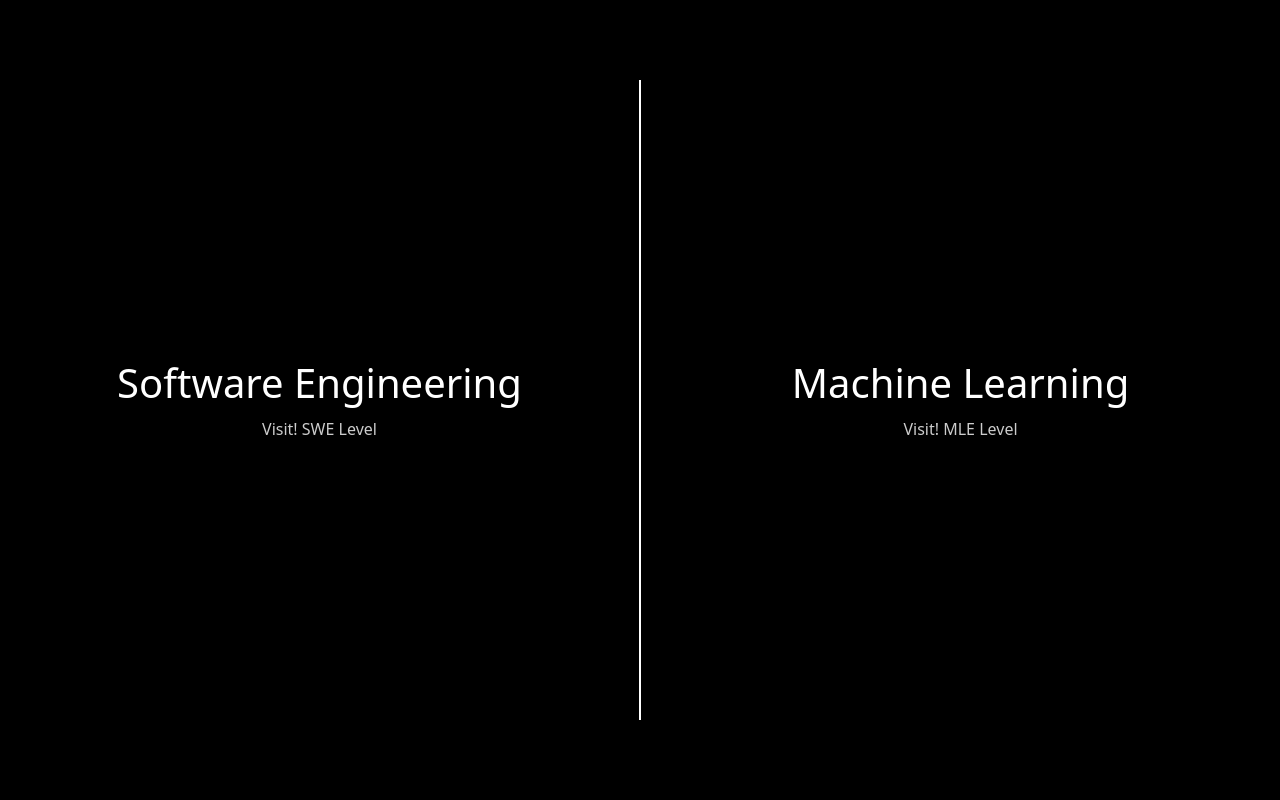
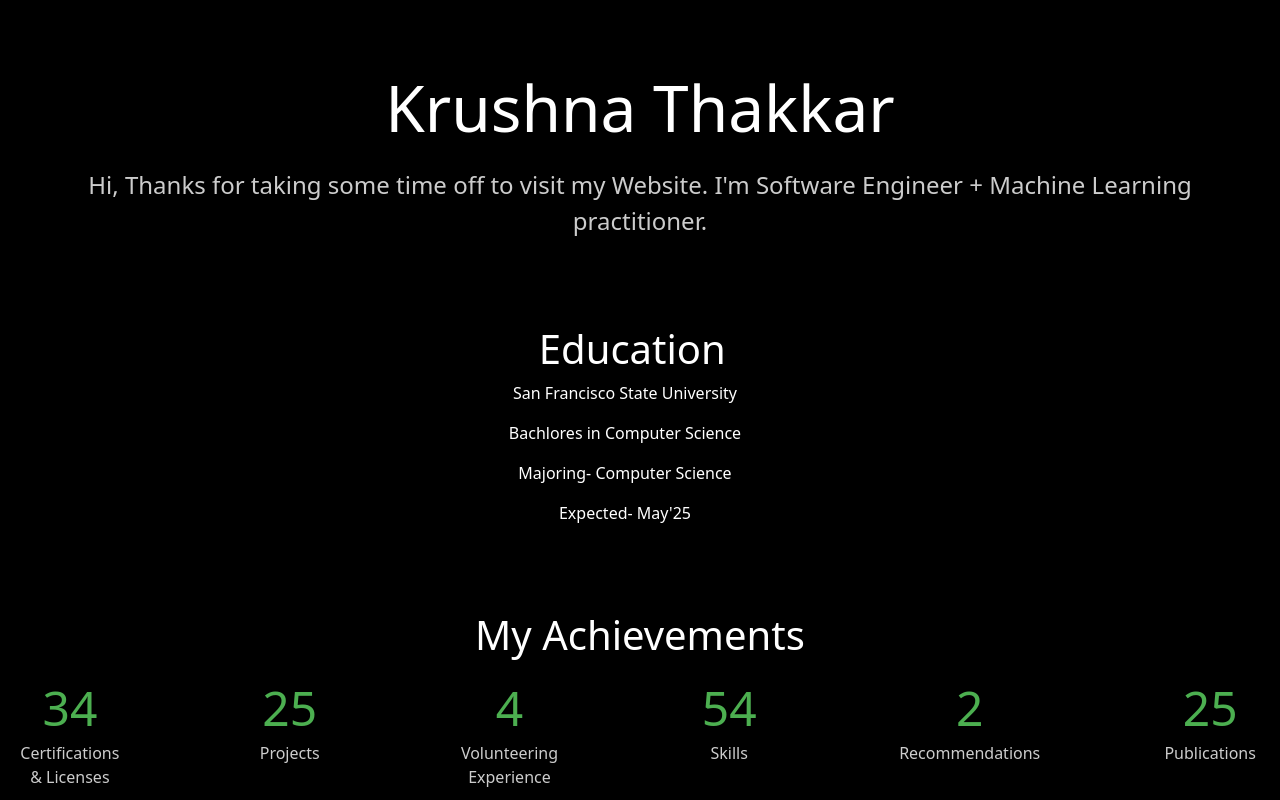
Before and after one commit to kru2710shna/Hybrid_Portfolio, a React (Create React App) app in the folder portfolio/portfolio/: page /main_page in a window 1280 px wide. Built offline with nearby package versions, Linux system fonts and the light colour scheme.

Commit message:
Intro Layout + Home_Page Done

```diff
--- /dev/null
+++ b/portfolio/portfolio/src/components/Layout/AnimatedNumber.js
@@ -0,0 +1,24 @@
+import React, { useEffect, useState } from 'react';
+
+const AnimatedNumber = ({ target }) => {
+    const [count, setCount] = useState(0);
+
+    useEffect(() => {
+        const interval = setInterval(() => {
+            setCount((prev) => {
+                if (prev < target) {
+                    return prev + 1;
+                } else {
+                    clearInterval(interval);
+                    return target;
+                }
+            });
+        }, 100); // Update every 50ms
+
+        return () => clearInterval(interval);
+    }, [target]);
+
+    return <h3>{count}</h3>;
+};
+
+export default AnimatedNumber;
--- a/portfolio/portfolio/src/components/Layout/Home_Page.js
+++ b/portfolio/portfolio/src/components/Layout/Home_Page.js
@@ -6,7 +6,7 @@ const Home_Page = () => {
         <div className="home-page">
             <header className="home-header">
                 <h1>Welcome to My Portfolio</h1>
-                <p>Explore my projects, skills, and journey in technology.</p>
+                <p>Explore my journey in technology.</p>
             </header>
             <div className="home-content">
                 <button className="portfolio-button" onClick={() => window.location.href='/main_page'}>
--- a/portfolio/portfolio/src/components/Layout/MainPage.css
+++ b/portfolio/portfolio/src/components/Layout/MainPage.css
@@ -1,47 +1,203 @@
 /* Main container */
 .main-page {
     display: flex;
+    flex-direction: column;
+    align-items: center;
+    justify-content: flex-start;
+    background-color: black;
+    color: white;
+    padding: 40px 20px 20px;
     height: 100vh;
-    width: 100vw;
-    background-color: black;
-    align-items: center;
-    justify-content: center;
+    overflow-y: auto; /* Allow scrolling if content exceeds viewport height */
 }
 
-/* Styling for the left and right containers */
-.left, .right {
-    flex: 1;
-    display: flex;
-    flex-direction: column;
-    justify-content: center;
-    align-items: center;
-    color: white;
-    font-size: 2rem;
-    cursor: pointer;
+
+.intro-section {
+    margin-top: -20px; /* Move the section up by 20px, adjust the value as needed */
     text-align: center;
 }
 
-/* Styling for the heading */
-.left h1, .right h1 {
+/* Styling for the name */
+.intro-section h1 {
+    font-size: 4rem;
+    margin-top: 50px;
+    text-align: center;
+}
+
+/* Styling for the short description */
+.intro-section p {
+    font-size: 1.5rem;
+    text-align: center;
+    color: #ccc;
+    margin-top: 20px;
+}
+.education-section {
+    margin-top: 70px;
+}
+
+.education-section h {
+    text-align: center;
+}
+
+.education-section p {
+    text-align: center;
+    margin-left: -30px;  /* Adjust this value as needed to move the text slightly left */
+
+
+}
+/* Styling for the "My Achievements" section */
+.stats-section {
+    margin-top: 70px;
+    text-align: center;
+}
+
+.stats-section h2 {
+    font-size: 2.5rem;
+    margin-bottom: 20px;
+}
+
+/* Stats container taking full width */
+.stats {
+    display: flex;
+    justify-content: space-evenly;
+    flex-wrap: wrap;
+    gap: 120px;
+    width: 100%;
+    margin-top: 20px;
+}
+
+.stat-item {
+    flex: 1;
+    max-width: 150px;
+}
+
+.stat-item h3 {
+    font-size: 3rem;
+    color: #4CAF50;
+    margin-bottom: 5px;
+}
+
+.stat-item p {
+    font-size: 1rem;
+    color: #ccc;
+}
+
+/* Styling for the "I do" section */
+.i-do-section {
+    margin-top: 25px;
+    text-align: center;
+    color: white;
+}
+
+.i-do-section h1 {
+    font-size: 4rem;
+    color: white;
+}
+
+
+/* Arrow container */
+.arrow-container {
+    display: flex;
+    justify-content: center;
+    margin-top: 40px;
+}
+
+/* Animated dancing arrow */
+.arrow {
+    width: 0;
+    height: 0;
+    border-left: 10px solid transparent;
+    border-right: 10px solid transparent;
+    border-top: 20px solid white;
+    animation: dance 1s infinite alternate; /* Dancing effect */
+}
+
+/* Dancing animation for the arrow */
+@keyframes dance {
+    0% {
+        transform: translateY(0);
+    }
+    50% {
+        transform: translateY(10px);
+    }
+    100% {
+        transform: translateY(0);
+    }
+}
+
+
+/* Dividing left and right halves */
+.left-right {
+    display: flex;
+    justify-content: center;
+    align-items: center;
+    margin-top: 500px;
+    margin-bottom: 250px;
+    width: 100%;
+}
+
+/* Left and Right Sections */
+.left, .right {
+    flex: 1;
+    padding: 20px;
+    cursor: pointer;
+    text-align: center;
+    font-size: 1.5rem; /* Medium font size */
+    color: #ccc;
+    transition: box-shadow 0.3s ease;
+}
+
+/* Add hover effect with shadow */
+.left:hover, .right:hover {
+    box-shadow: 0 0 10px rgba(255, 255, 255, 0.2); /* Shadow effect on hover */
+}
+
+/* Headings inside left and right */
+.left h2, .right h2 {
+    font-size: 3rem;
+    color: white;
     margin-bottom: 10px;
 }
 
-/* Styling for the paragraph */
 .left p, .right p {
+    font-size: 1.2rem;
+    color: #ccc;
+}
+
+/* Divider between left and right sections */
+.divider {
+    width: 2px; /* Thin border */
+    height: calc(100% - 140px); /* Ensure border is between the sections */
+    border-left: 2px solid white; /* Solid vertical border */
+    margin: 0 20px; /* Space between the sections */
+    color: white;
+}
+
+/* Adjust the left-right section layout with divider */
+.left-right {
+    position: relative;
+}
+
+/* Add divider as a pseudo-element between left and right sections */
+.left-right::before {
+    content: '';
+    position: absolute;
+    top: 0;
+    bottom: 0;
+    left: 50%;
+    width: 2px;
+    background-color: white;
+    margin-left: -1px; /* To center the border between left and right */
+}
+
+/* Footer styling */
+.footer {
+    margin-top: 50px;
+    text-align: center;
     font-size: 1rem;
     color: #ccc;
-    margin: 0;
 }
 
-/* Divider */
-.divider {
-    width: 2px; /* Thickness of the divider */
-    background-color: white; /* Divider color */
-    height: 80%; /* Adjust height of the divider */
-    align-self: center; /* Centers the divider */
+.footer p {
+    margin: 5px 0;
 }
-
-/* Hover effect for sections */
-.left:hover, .right:hover {
-    background-color: rgba(255, 255, 255, 0.1);
-}
--- a/portfolio/portfolio/src/components/Layout/MainPage.js
+++ b/portfolio/portfolio/src/components/Layout/MainPage.js
@@ -1,21 +1,86 @@
 import React from 'react';
 import { useNavigate } from 'react-router-dom';
 import './MainPage.css';
+import AnimatedNumber from './AnimatedNumber'; // Import the AnimatedNumber component
 
 const MainPage = () => {
     const navigate = useNavigate();
 
+    // Placeholder data, could be dynamically passed as props or state
+    const name = "Krushna Thakkar";
+    const role = "Machine Learning";
+    const education = "Bachlores in Computer Science";
+
     return (
         <div className="main-page">
-            <div className="left" onClick={() => navigate('/left')}>
-                <h1>Software Engineering</h1>
-                <p>Visit! SWE Level</p>
-            </div>
-            <div className="divider"></div> {/* Vertical divider */}
-            <div className="right" onClick={() => navigate('/right')}>
-                <h1>Machine Learning</h1>
-                <p>Visit! MLE Level</p>
-            </div>
+            <section className="intro-section">
+                <h1>{name}</h1> {/* Display Name dynamically */}
+                <p>Hi, Thanks for taking some time off to visit my Website. I'm  Software Engineer + {role} practitioner. </p>
+            </section>
+
+            <section className="education-section">
+                <h1>Education</h1>
+                <p>San Francisco State University</p>
+                <p>{education}</p>
+                <p>Majoring- Computer Science </p>
+                <p>Expected- May'25 </p>
+            </section>
+
+            <section className="stats-section">
+                <h2>My Achievements</h2>
+                <div className="stats">
+                    <div className="stat-item">
+                        <AnimatedNumber target={34} speed={500} />
+                        <p>Certifications & Licenses</p>
+                    </div>
+                    <div className="stat-item">
+                        <AnimatedNumber target={25} speed={500} />
+                        <p>Projects</p>
+                    </div>
+                    <div className="stat-item">
+                        <AnimatedNumber target={4} speed={500} />
+                        <p>Volunteering Experience</p>
+                    </div>
+                    <div className="stat-item">
+                        <AnimatedNumber target={100} speed={500} />
+                        <p>Skills</p>
+                    </div>
+                    <div className="stat-item">
+                        <AnimatedNumber target={2} speed={500} />
+                        <p>Recommendations</p>
+                    </div>
+                    <div className="stat-item">
+                        <AnimatedNumber target={25} speed={500} />
+                        <p>Publications</p>
+                    </div>
+                </div>
+            </section>
+
+            {/* I do section */}
+            <section className="i-do-section">
+                <h1>I-Do, I-Am</h1>
+                <div className="arrow-container">
+                    <div className="arrow"></div>
+                </div>
+            </section>
+
+            {/* Left and Right sections */}
+            <section className="left-right">
+
+                <div className="left" onClick={() => navigate('/left')}>
+                    <h2>Software Engineering</h2>
+                    <p>Open! SWE Door</p>
+                </div>
+                <div className="right" onClick={() => navigate('/right')}>
+                    <h2>Machine Learning</h2>
+                    <p>Open! MLE Door</p>
+                </div>
+            </section>
+
+            {/* Footer */}
+            <footer className="footer">
+                <p>Creator: Krushna Thakkar</p>
+            </footer>
         </div>
     );
 };
--- a/portfolio/portfolio/src/components/LeftComponent/LeftComponent.css
+++ b/portfolio/portfolio/src/components/LeftComponent/LeftComponent.css
@@ -8,3 +8,20 @@
     align-items: center;
     text-align: center;
 }
+
+/* Button styling */
+.portfolio-button {
+    font-size: 1.2rem;
+    color: black;
+    background-color: white;
+    border: none;
+    padding: 10px 20px;
+    cursor: pointer;
+    border-radius: 5px;
+    transition: transform 0.3s, background-color 0.3s;
+}
+
+.portfolio-button:hover {
+    background-color: #ccc;
+    transform: scale(1.1); /* Button enlarges slightly on hover */
+}
--- a/portfolio/portfolio/src/components/LeftComponent/LeftComponent.js
+++ b/portfolio/portfolio/src/components/LeftComponent/LeftComponent.js
@@ -1,10 +1,14 @@
 import React from 'react';
-import './LeftComponent.css'
+import './LeftComponent.css';
+
 const LeftComponent = () => {
     return (
         <div className="left-page">
             <h1>Software Engineering</h1>
             <p>Welcome to the Software Engineering section of my portfolio!</p>
+            <button className="portfolio-button" onClick={() => window.location.href = 'https://idontknowpw.netlify.app'}>
+                Enter my JavaScript World
+            </button>
         </div>
     );
 };
```
